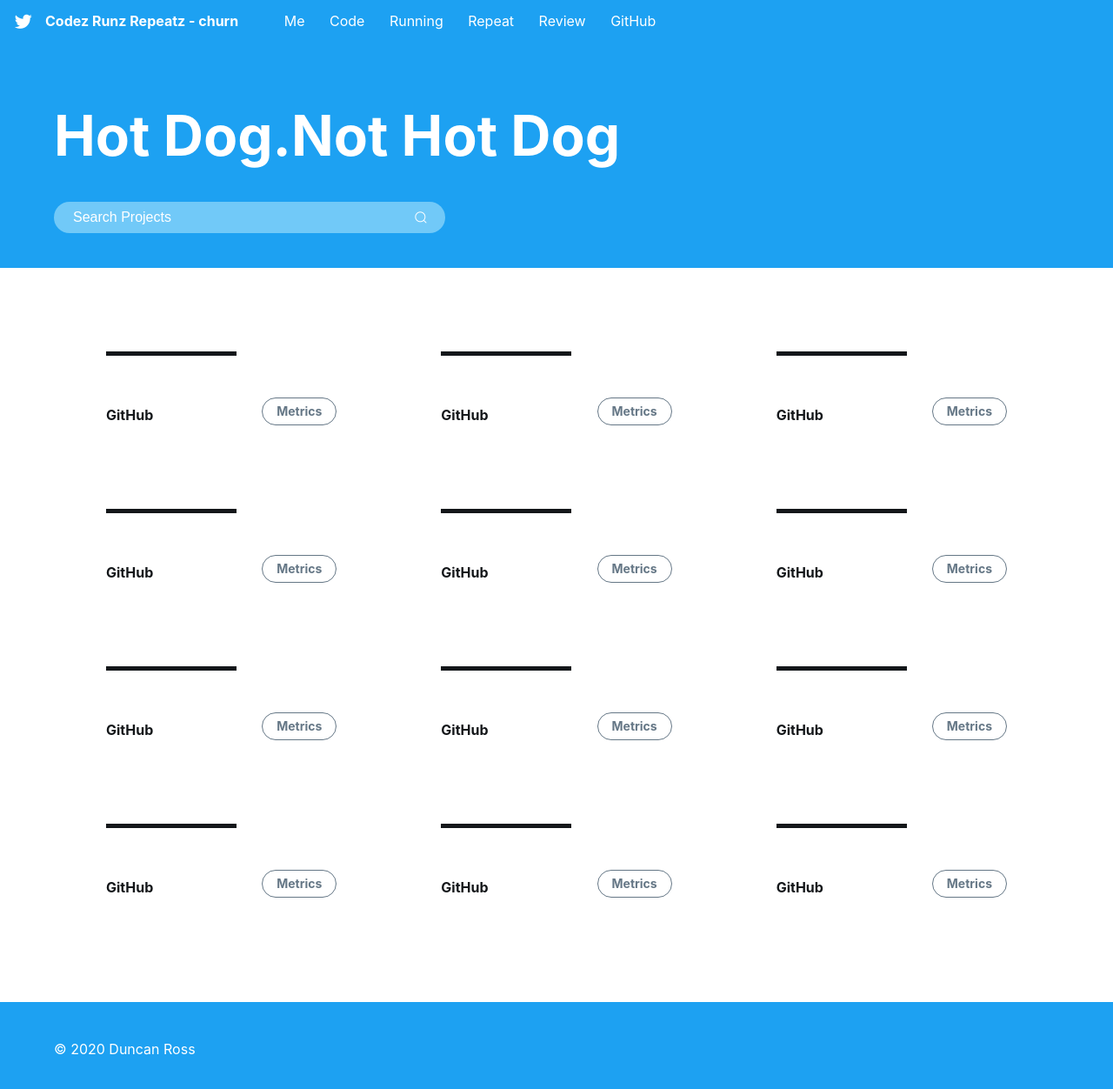
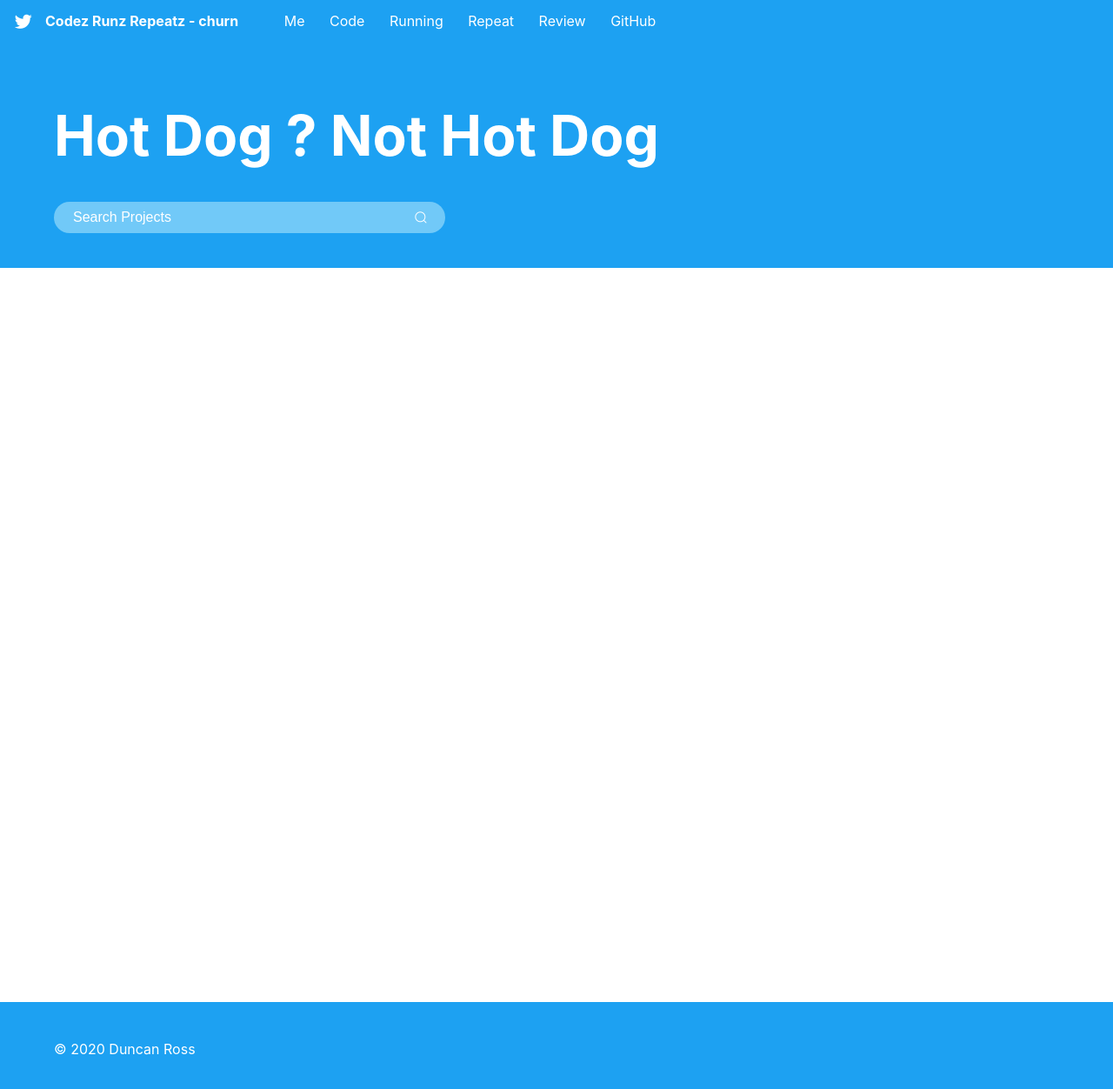
Before and after one commit to codez-runz-repeatz/codez-runz-repeatz.github.io, a Jekyll site: the page built from code.html, in a window 1280 px wide and 1260 px high. Shown: the top 1252 px of the window at 87% size. Built offline with Jekyll 4.4.1, drawn with Linux system fonts in a browser that asks for light colours; some web fonts are replaced; comment, search, counter and statistics services are not loaded; some of the changed lines change nothing that is shown.

Commit message:
original gangtster

```diff
--- a/code.html
+++ b/code.html
@@ -13,7 +13,7 @@
 <div class="header simple-header">
     <div class="Grid container">
         <div id="header-text" class="Grid-cell">
-            <h1 class="large-title">Hot Dog.Not Hot Dog</h1>
+            <h1 class="large-title">Hot Dog ? Not Hot Dog</h1>
             <div class="search-bar">
                 <input class="search-box" type="text" name="search" placeholder="Search Projects" autocomplete="off" />
                 <span class="Icon Icon--search"></span>
@@ -34,18 +34,18 @@
     let allProjects = [];
     {% for item in site.data.github %}
         allProjects.push({
-            name: "{{ item[1]["name"] }}",
-            nameWithOwner: "{{ item[1]["full_name"] }}",
-            description: `{{ item[1]["description"] }}`,
-            color: "{{ item[1]["language"] }}",
-            primaryLanguage: "{{ item[1]["language"]["name"] }}",
-            homepageURL: "{{ item[1]["homepage"] }}",
-            pushedAt : "{{ item[1]["pushedAt"] }}",
-            languages : "{{ item[1]["languages"] }}",
-            forks : "{{ item[1]["forkCount"] }}",
-            topics : "{{ item[1]["repositoryTopics"] }}",
-            stars : "{{ item[1]["stargazers"] }}",
-            watchers : "{{ item[1]["watchers"] }}",
+            name: {{ item.name }},
+            nameWithOwner: {{ item.full_name }},
+            description: {{ item.description }},
+            color: {{ item.language }},
+            primaryLanguage: {{ item.language }},
+            homepageURL: {{ item.homepage }},
+            pushedAt : {{ item.pushedAt }},
+            languages : {{ item.languages }},
+            forks : {{ item.orkCount }},
+            topics : {{ item.repositoryTopics }},
+            stars : {{ item.stargazers }},
+            watchers : {{ item.watchers }},
         })
     {% endfor %}
 </script>
```
